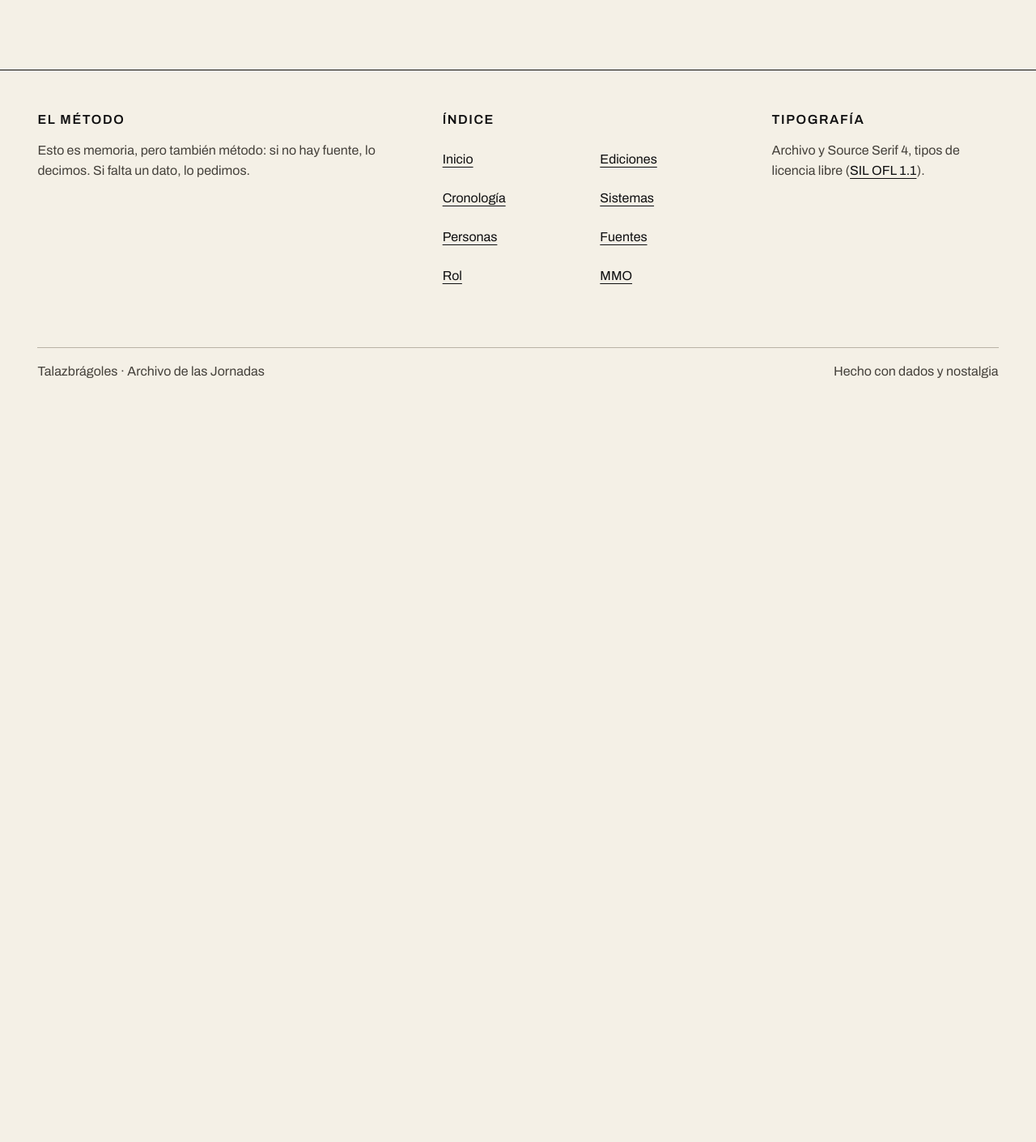
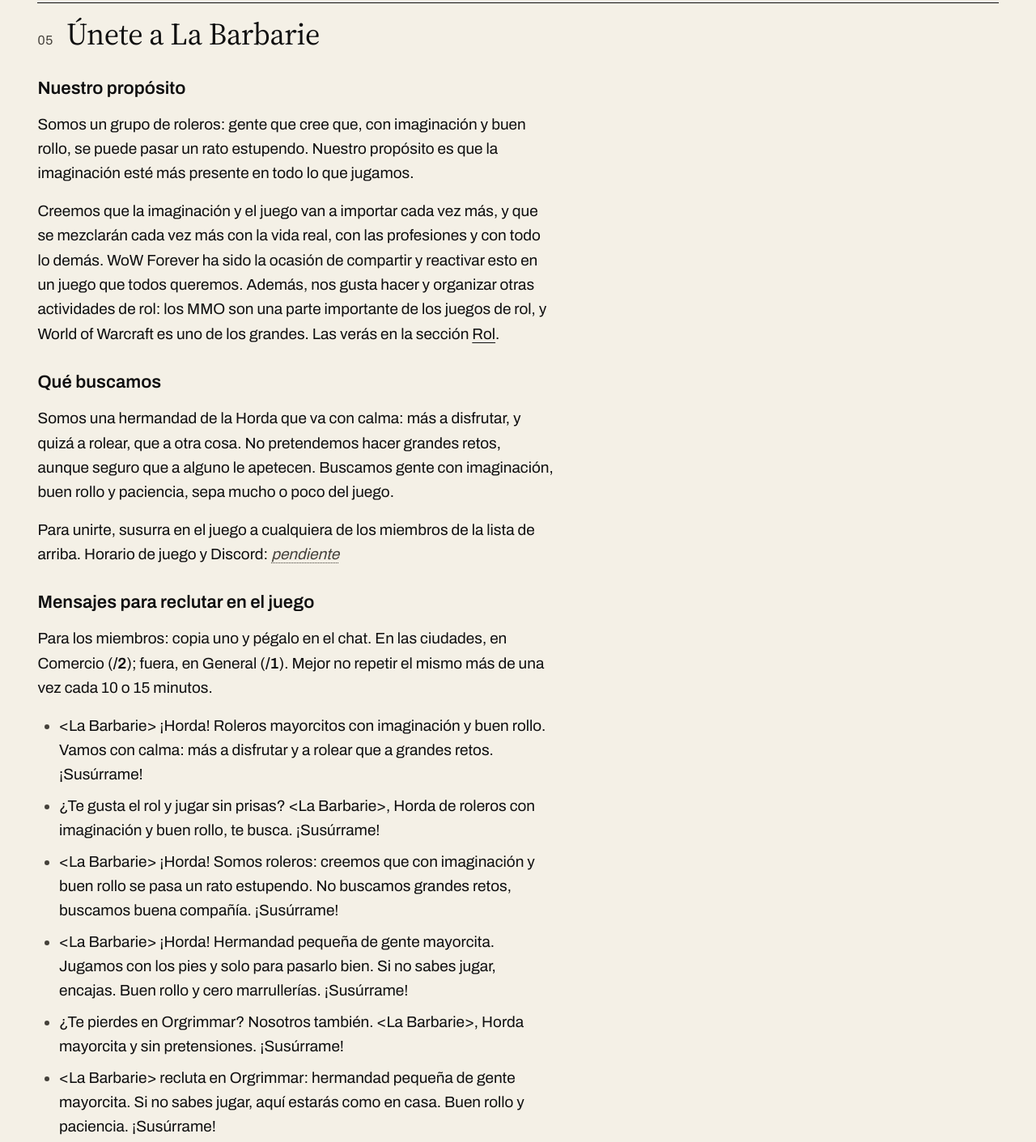
Before and after one commit to PabloFMM/talazbragoles-web, an Astro site: page /mmo/wow-forever in a window 1280 px wide. Shown: the part 2821-4232 px from the top of the page at 81% size. Before the commit the page ends 3340 px from the top, so only its background shows below. Built offline with nearby package versions, Linux system fonts and the light colour scheme; Astro itself is replaced by a stand-in of ours.

Commit message:
La Barbarie: sección «Únete a La Barbarie» (propósito, qué buscamos y mensajes para reclutar en el juego)

```diff
--- a/src/pages/mmo/wow-forever/index.astro
+++ b/src/pages/mmo/wow-forever/index.astro
@@ -16,6 +16,18 @@ const bandas = [
   { banda: "Barrow Deeps", jugadores: "10", jefes: "8" },
   { banda: "Hyjal Summit", jugadores: "20", jefes: "13" },
   { banda: "Guarida de Onyxia", jugadores: "40", jefes: "1" },
+];
+
+// Mensajes para el chat del juego (cada uno ≤ 255 caracteres, límite del chat).
+// Los tres primeros, nuevos (2026-11-20, a partir del propósito dictado por PabloFM);
+// el resto, ya aprobados antes por él (catálogo en la skill talazbragoles-web).
+const mensajes = [
+  "<La Barbarie> ¡Horda! Roleros mayorcitos con imaginación y buen rollo. Vamos con calma: más a disfrutar y a rolear que a grandes retos. ¡Susúrrame!",
+  "¿Te gusta el rol y jugar sin prisas? <La Barbarie>, Horda de roleros con imaginación y buen rollo, te busca. ¡Susúrrame!",
+  "<La Barbarie> ¡Horda! Somos roleros: creemos que con imaginación y buen rollo se pasa un rato estupendo. No buscamos grandes retos, buscamos buena compañía. ¡Susúrrame!",
+  "<La Barbarie> ¡Horda! Hermandad pequeña de gente mayorcita. Jugamos con los pies y solo para pasarlo bien. Si no sabes jugar, encajas. Buen rollo y cero marrullerías. ¡Susúrrame!",
+  "¿Te pierdes en Orgrimmar? Nosotros también. <La Barbarie>, Horda mayorcita y sin pretensiones. ¡Susúrrame!",
+  "<La Barbarie> recluta en Orgrimmar: hermandad pequeña de gente mayorcita. Si no sabes jugar, aquí estarás como en casa. Buen rollo y paciencia. ¡Susúrrame!",
 ];
 ---
 
@@ -96,5 +108,24 @@ const bandas = [
       </dl>
       <p class="tz-ref" style="margin:var(--e-3) 0 0">Datos dados por los jugadores el 13 de noviembre de 2026.</p>
     </section>
+
+    <section class="tz-seccion" aria-labelledby="s-recluta">
+      <Titulo id="s-recluta" numero="05">Únete a La Barbarie</Titulo>
+      <div class="tz-prosa">
+        <h3>Nuestro propósito</h3>
+        <p>Somos un grupo de roleros: gente que cree que, con imaginación y buen rollo, se puede pasar un rato estupendo. Nuestro propósito es que la imaginación esté más presente en todo lo que jugamos.</p>
+        <p>Creemos que la imaginación y el juego van a importar cada vez más, y que se mezclarán cada vez más con la vida real, con las profesiones y con todo lo demás. WoW Forever ha sido la ocasión de compartir y reactivar esto en un juego que todos queremos. Además, nos gusta hacer y organizar otras actividades de rol: los MMO son una parte importante de los juegos de rol, y World of Warcraft es uno de los grandes. Las verás en la sección <a href="/rol">Rol</a>.</p>
+
+        <h3>Qué buscamos</h3>
+        <p>Somos una hermandad de la Horda que va con calma: más a disfrutar, y quizá a rolear, que a otra cosa. No pretendemos hacer grandes retos, aunque seguro que a alguno le apetecen. Buscamos gente con imaginación, buen rollo y paciencia, sepa mucho o poco del juego.</p>
+        <p>Para unirte, susurra en el juego a cualquiera de los miembros de la lista de arriba. Horario de juego y Discord: <Pendiente /></p>
+
+        <h3>Mensajes para reclutar en el juego</h3>
+        <p>Para los miembros: copia uno y pégalo en el chat. En las ciudades, en Comercio (<strong>/2</strong>); fuera, en General (<strong>/1</strong>). Mejor no repetir el mismo más de una vez cada 10 o 15 minutos.</p>
+        <ul>
+          {mensajes.map((m) => <li>{m}</li>)}
+        </ul>
+      </div>
+    </section>
   </div>
 </Layout>
```
